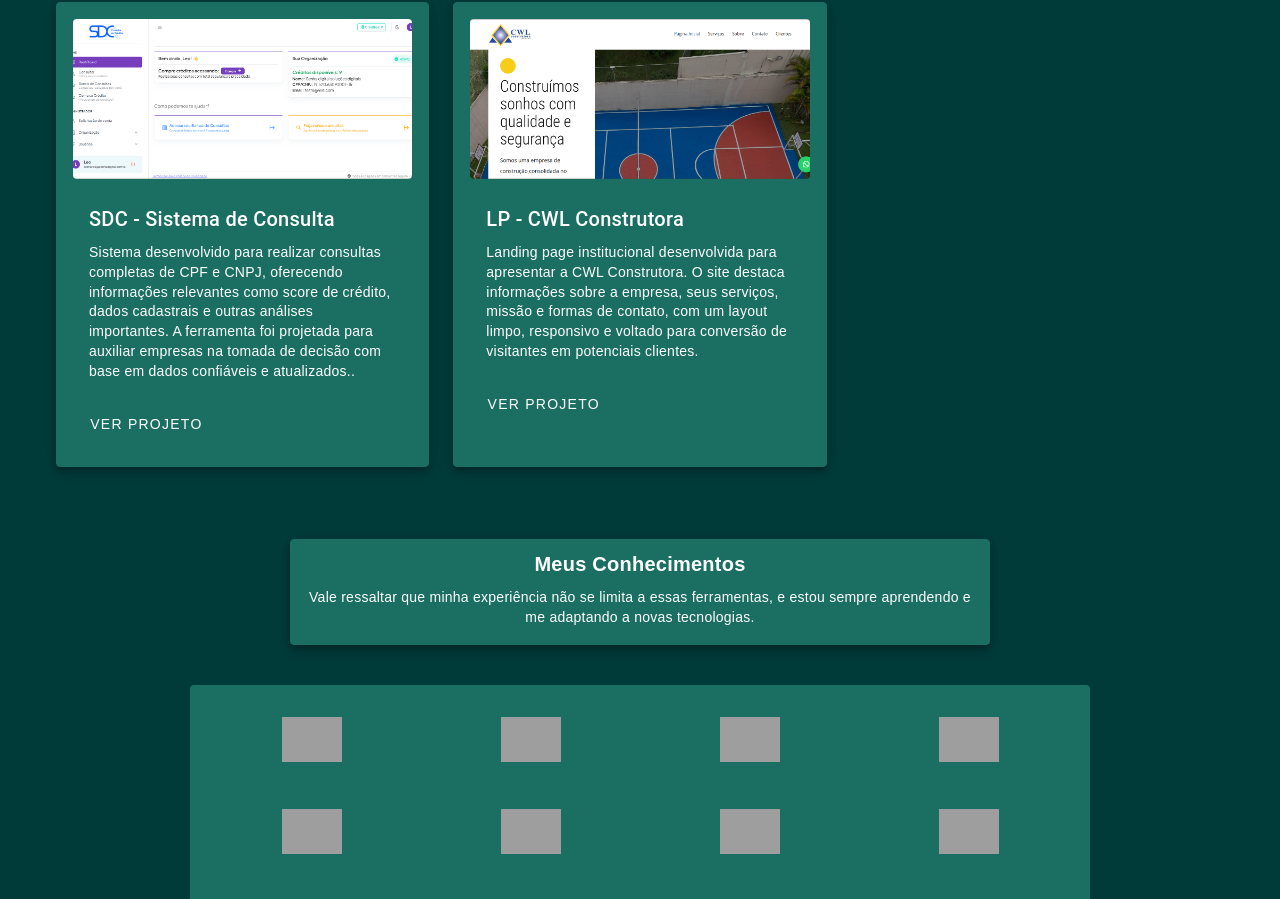
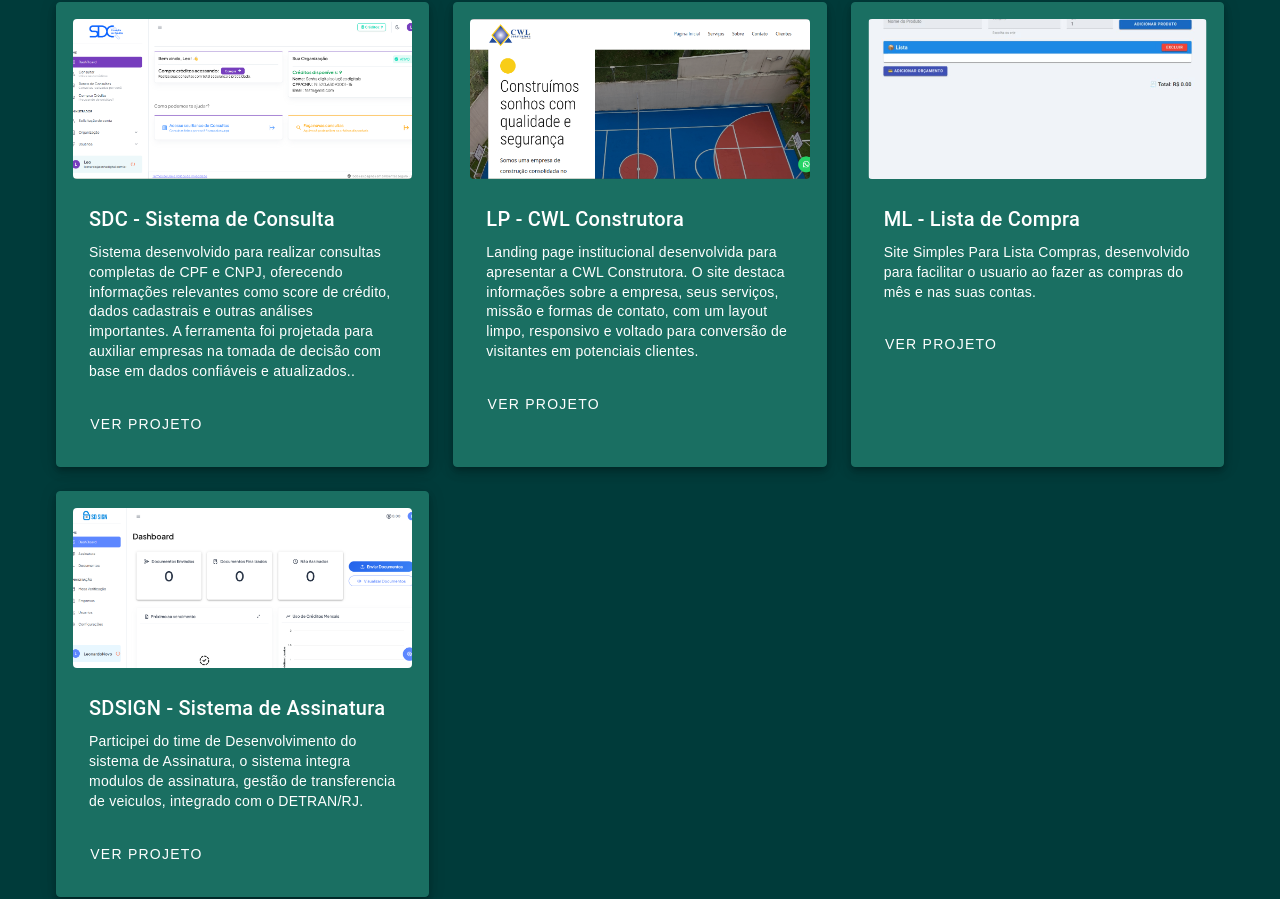
Before and after one commit to LeonardoLopesFilho/leopt, a Nuxt app: page / in a window 1280 px wide. Shown: the part 1472-2371 px from the top of the page. Built offline with nearby package versions, Linux system fonts and the light colour scheme; grey boxes are pictures that could not be loaded.

Commit message:
feat/ajustes realizados

```diff
--- a/components/ProjetosCard.vue
+++ b/components/ProjetosCard.vue
@@ -98,5 +98,19 @@
       link: "https://cwlconstrutora.com.br/",
       imagem: "/img/CWL.png",
     },
+    {
+      titulo: "ML - Lista de Compra",
+      descricao:
+        "Site Simples Para Lista Compras, desenvolvido para facilitar o usuario ao fazer as compras do mês e nas suas contas.",
+      link: "https://lista-mercado-eta.vercel.app/",
+      imagem: "/img/ListaMercado.png",
+    },
+    {
+      titulo: "SDSIGN - Sistema de Assinatura",
+      descricao:
+        "Participei do time de Desenvolvimento do sistema de Assinatura, o sistema integra modulos de assinatura, gestão de transferencia de veiculos, integrado com o DETRAN/RJ.",
+      link: "https://sdsolucoes.com.br/sdsign.html",
+      imagem: "/img/sdsign.png",
+    },
   ];
 </script>
```
Also changed, not shown: public/img/ListaMercado.png (added), public/img/sdsign.png (added).
